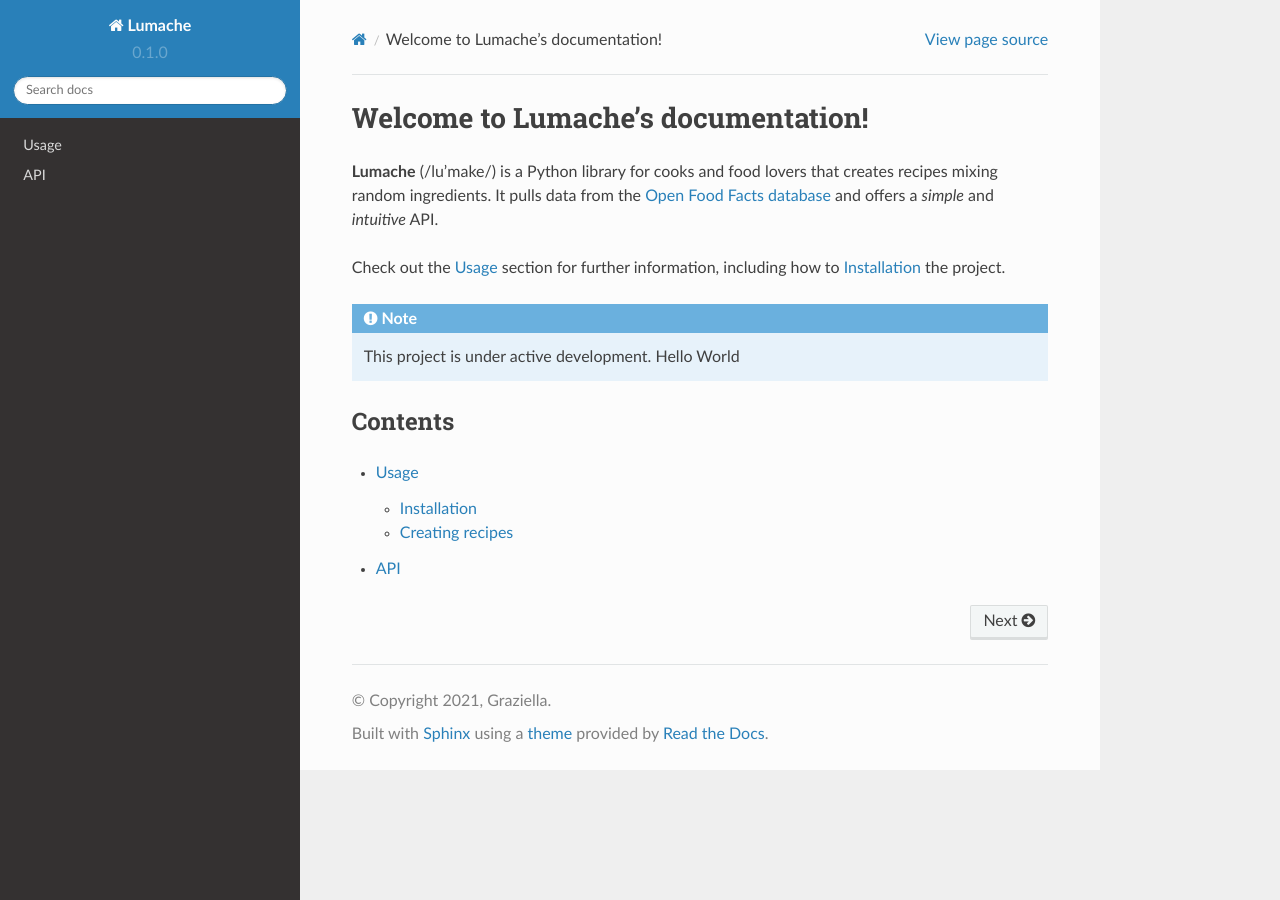
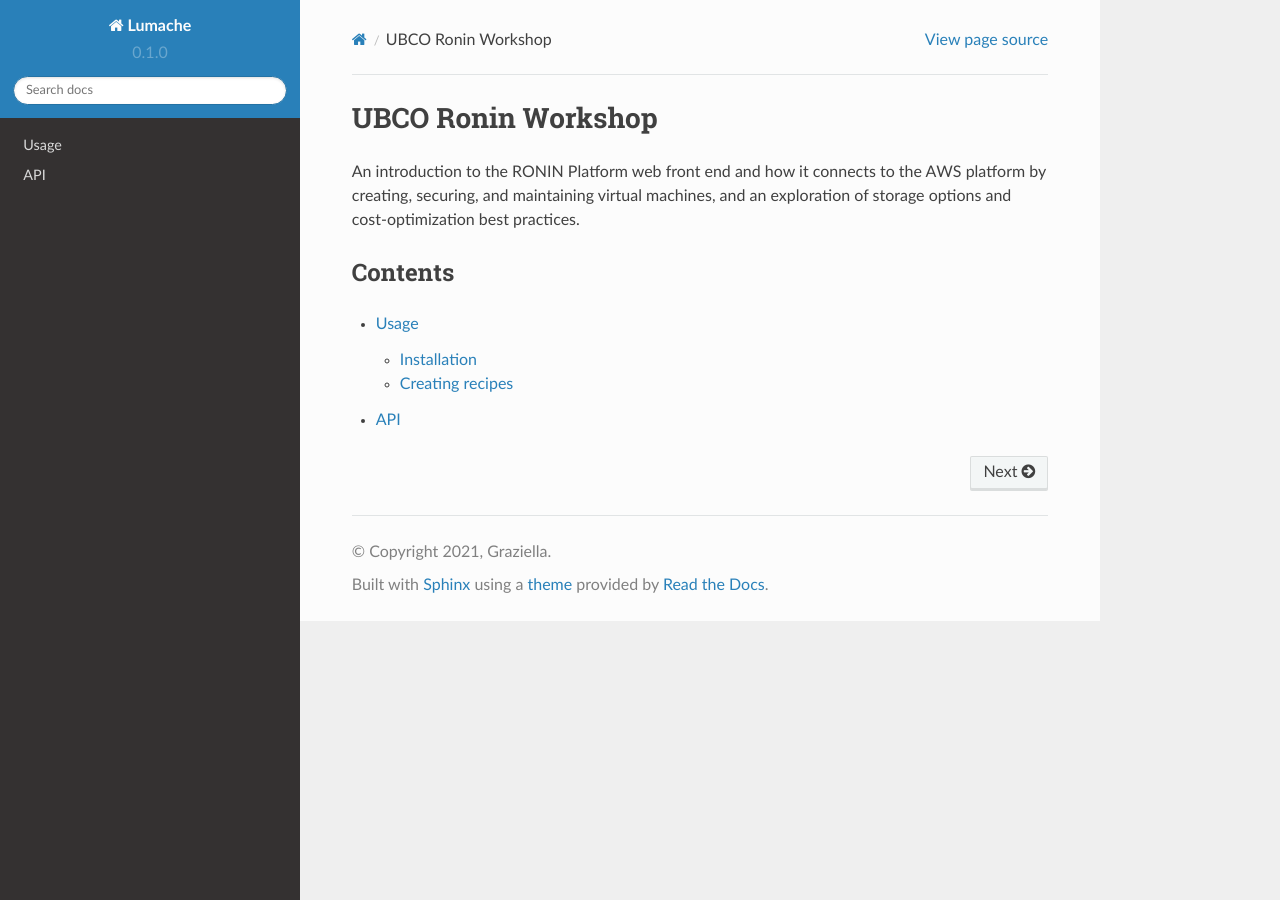
Before and after one commit to mwytang/ronin-workshop, a Sphinx documentation site: the page built from docs/source/index.rst, in a window 1280 px wide. Built offline with Sphinx 7.4.7 and the Read the Docs theme 2.0.0, drawn with Linux system fonts in a browser that asks for light colours.

Commit message:
Update index.rst

```diff
--- a/docs/source/index.rst
+++ b/docs/source/index.rst
@@ -1,18 +1,7 @@
-Welcome to Lumache's documentation!
+UBCO Ronin Workshop
 ===================================
 
-**Lumache** (/lu'make/) is a Python library for cooks and food lovers
-that creates recipes mixing random ingredients.
-It pulls data from the `Open Food Facts database <https://world.openfoodfacts.org/>`_
-and offers a *simple* and *intuitive* API.
-
-Check out the :doc:`usage` section for further information, including
-how to :ref:`installation` the project.
-
-.. note::
-
-   This project is under active development.
-   Hello World
+An introduction to the RONIN Platform web front end and how it connects to the AWS platform by creating, securing, and maintaining virtual machines, and an exploration of storage options and cost-optimization best practices.
 
 Contents
 --------
```
